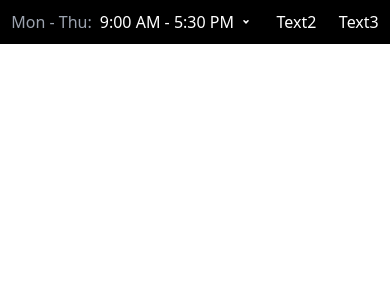
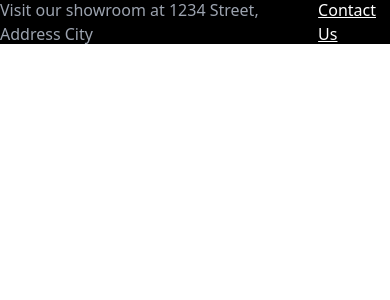
Before and after one commit to my-ko-la/personalCapstone, a React (Vite) app: page / in a window 390 px wide. Shown: the top 300 px of the page. Built offline with nearby package versions, Linux system fonts and the light colour scheme.

Commit message:
Add top bar

```diff
--- a/src/components/OpeningHours.tsx
+++ b/src/components/OpeningHours.tsx
@@ -1,11 +1,11 @@
 import {useState} from "react";
 
 
-const DropdownHours = () =>
+const DropdownHours = ({handleDropdown} : {handleDropdown: () => void}) =>
 {
     return (
-    <>
-    <div className="h-3/5 w-60 border border-gray-200 p-2 shadow-md">
+    <div onMouseLeave={handleDropdown} className="absolute translate-x-[9.4rem] translate-y-2 font-poppins">
+      <div className="h-3/5 w-60 border border-gray-200  bg-gray-100 p-2 shadow-md">
       <div id="first" className="flex gap-2 text-xs">
         <div id="clock">
           <svg width="35" height="35" viewBox="0 0 35 35" fill="none" xmlns="http://www.w3.org/2000/svg">
@@ -14,10 +14,10 @@ const DropdownHours = () =>
           </svg>
         </div>
         <div id="opening-hours" className="leading-5 mb-2">
-        <p>We are open:</p>
-        <p className=""><span className="text-gray-400">Mon-Thu: </span>9:00 AM - 5:30 PM</p>
-        <p className=""><span className="text-gray-400">Fr:</span> 9:00 AM - 6:00 PM</p>
-        <p className=""><span className="text-gray-400">Sat:</span> 11:00 AM - 5:00 PM</p>
+          <p className="text-black">We are open:</p>
+          <p className="text-black"><span className="text-gray-400">Mon-Thu: </span>9:00 AM - 5:30 PM</p>
+          <p className="text-black"><span className="text-gray-400">Fr:</span> 9:00 AM - 6:00 PM</p>
+          <p className="text-black"><span className="text-gray-400">Sat:</span> 11:00 AM - 5:00 PM</p>
         </div>
       </div>
       <hr />
@@ -27,20 +27,36 @@ const DropdownHours = () =>
             <path d="M17 17C15.625 17 14.5 15.92 14.5 14.6C14.5 13.28 15.625 12.2 17 12.2C18.375 12.2 19.5 13.28 19.5 14.6C19.5 15.92 18.375 17 17 17ZM24.5 14.84C24.5 10.484 21.1875 7.4 17 7.4C12.8125 7.4 9.5 10.484 9.5 14.84C9.5 17.648 11.9375 21.368 17 25.808C22.0625 21.368 24.5 17.648 24.5 14.84ZM17 5C22.25 5 27 8.864 27 14.84C27 18.824 23.6625 23.54 17 29C10.3375 23.54 7 18.824 7 14.84C7 8.864 11.75 5 17 5Z" fill="#0156FF" />
           </svg>
         </div>
-      <div>
+        <div className="text-black">
           <p>Address: 1234 Street Addess,</p>
           <p>City Address, 1234</p>
         </div>
       </div>
       <hr />
-    <div id="third" className="pt-2 pl-4 text-xs">
+      <div id="third" className="pt-2 pl-4 text-black text-xs">
         <p>Phone: <a href="#" className="text-blue-500">(00) 1234 5678</a></p>
         <p>E-mail: <a href="#" className="text-blue-500">shop@email.com</a></p>
       </div>
     </div>
-  <div className="h-4 w-4 bg-white absolute top-0 translate-x-[-5.5rem] rotate-45 translate-y-[-8px] border-t border-l">
+    <div className="h-4 w-4 bg-slate-100 absolute top-0 translate-x-[2rem] rotate-45 translate-y-[-8px] border-t border-l">
     </div>
-  </>
+    </div>
+    )
+}
+
+const StaticHours = ({handleDropdown} : {handleDropdown: () => void}) =>
+{
+  return (
+        <div className="text-xs hidden md:flex">
+            <span className="text-gray-400 font-poppins-300">Mon - Thu:</span>
+            <span className="ml-2">9:00 AM - 5:30 PM</span>
+            <div className="self-center ml-1"
+            onMouseEnter={handleDropdown}>
+                <svg width="16" height="15" viewBox="0 0 16 15" fill="none" xmlns="http://www.w3.org/2000/svg">
+                <path d="M10 5.76923L8 7.76923L6 5.76923" stroke="white" stroke-width="1.6" stroke-linecap="round"/>
+            </svg>
+            </div>
+        </div>
   )
 }
 
@@ -49,18 +65,23 @@ const OpeningHours = () => {
 
     const [isOpen, setIsOpen] = useState(false);
 
+    const handleHoursHover = () =>
+    {
+        setIsOpen(!isOpen);
+    }
 
     return (
-        <div className="flex">
-            <span className="text-gray-400 font-poppins-300">Mon - Thu:</span>
-            <span className="ml-2">9:00 AM - 5:30 PM</span>
-            <div className="self-center ml-1">
-                <svg width="16" height="15" viewBox="0 0 16 15" fill="none" xmlns="http://www.w3.org/2000/svg">
-                <path d="M10 5.76923L8 7.76923L6 5.76923" stroke="white" stroke-width="1.6" stroke-linecap="round"/>
-            </svg>
+      <div>
+        <StaticHours
+        handleDropdown={handleHoursHover}/>
+        <div>
+          {isOpen && <DropdownHours handleDropdown={handleHoursHover}/>}
         </div>
       </div>
+
     )
+
+
 }
 
 export default OpeningHours;
--- a/src/components/TopBar.tsx
+++ b/src/components/TopBar.tsx
@@ -1,5 +1,5 @@
 import OpeningHours from "./OpeningHours";
-
+import NumbersAndSocials from "./NumberAndSocials";
 
 const TopBar = () =>
 {
@@ -7,8 +7,12 @@ const TopBar = () =>
         <div className="h-11 bg-black flex flex-row justify-around text-white
         items-center">
             <OpeningHours />
-           <h4>Text2</h4>
-           <h4>Text3</h4>
+           <div className="flex flex-row gap-1 text-md md:text-xs transition-all ease-linear duration-200">
+               <h4 className="text-gray-400">Visit our showroom at 1234 Street, Address City</h4>
+               <a className="underline" href="#">Contact Us</a>
+            </div>
+
+           <NumbersAndSocials />
 
         </div>
     )
```
Also changed, not shown: src/components/NumberAndSocials.tsx (added, +17 -0 lines). Lines whose indentation alone changed are shown as unchanged.
